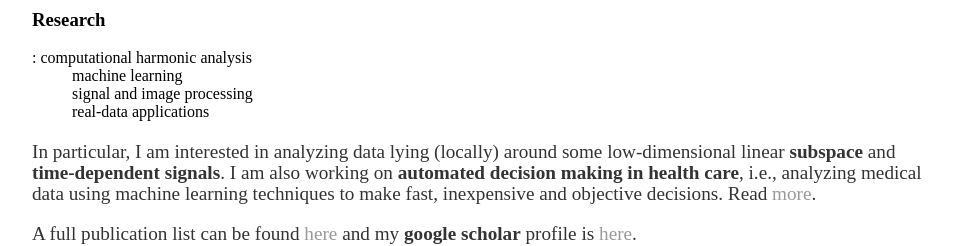
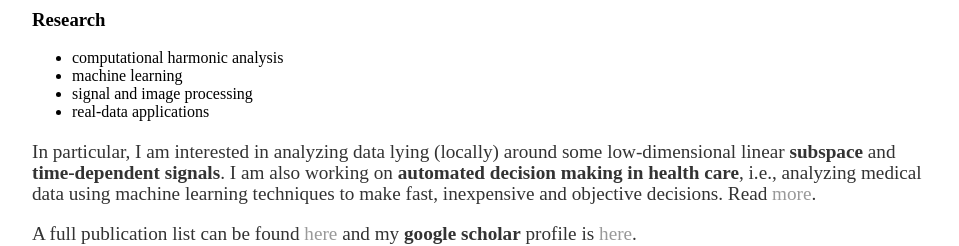
Before and after one commit to mathGrace/mathGrace.github.io, a Jekyll site: the page built from index.md, in a window 1280 px wide. Shown: the part 350-596 px from the top of the page, without its empty margins (160-1119 px from the left). Built offline with Jekyll 4.4.1, drawn with Linux system fonts in a browser that asks for light colours.

```diff
--- a/index.md
+++ b/index.md
@@ -8,10 +8,10 @@ title: homepage
 ---
 
 ### Research
-: computational harmonic analysis
-: machine learning
-: signal and image processing
-: real-data applications
+- computational harmonic analysis
+- machine learning
+- signal and image processing
+- real-data applications
 
 In particular, I am interested in analyzing data lying (locally) around some low-dimensional
 linear **subspace** and **time-dependent signals**. I am also working on **automated decision making in health care**, i.e., analyzing medical data using machine learning techniques to make fast, inexpensive and objective decisions. Read [more](research).
```
